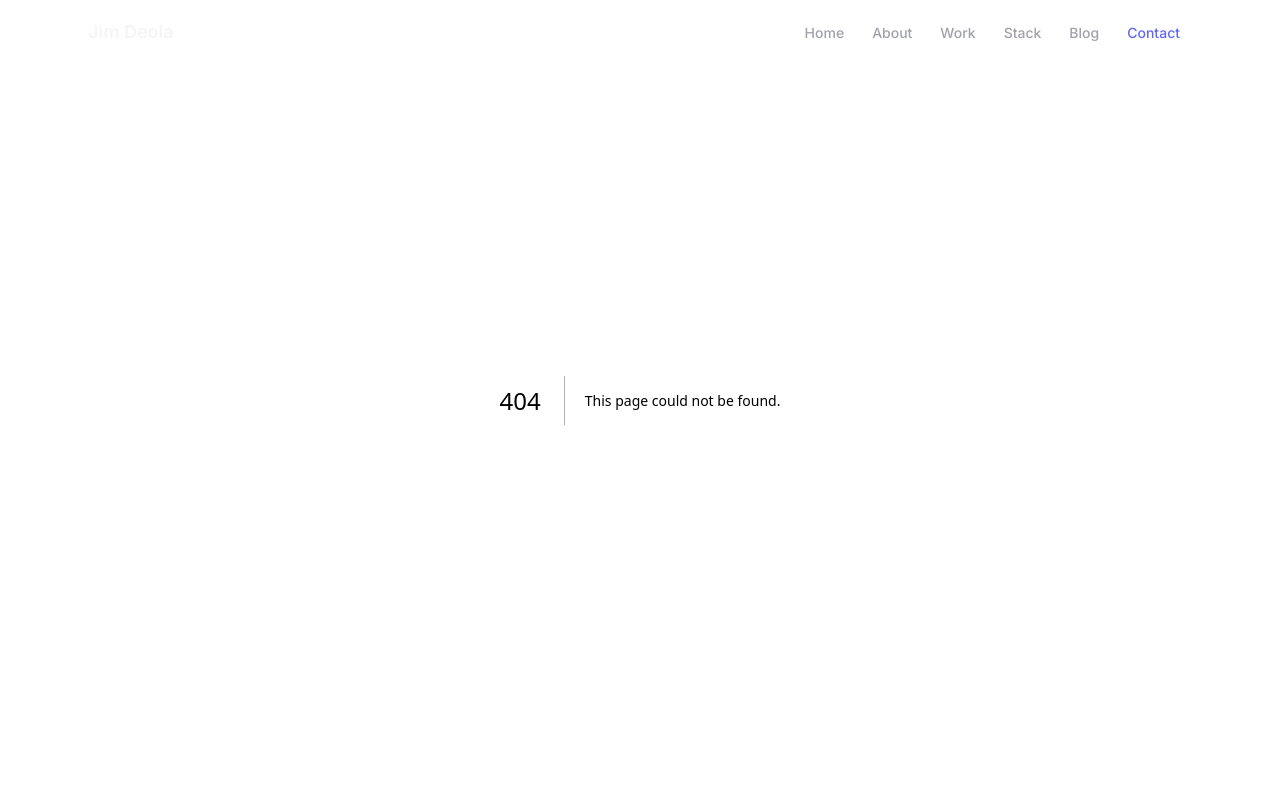
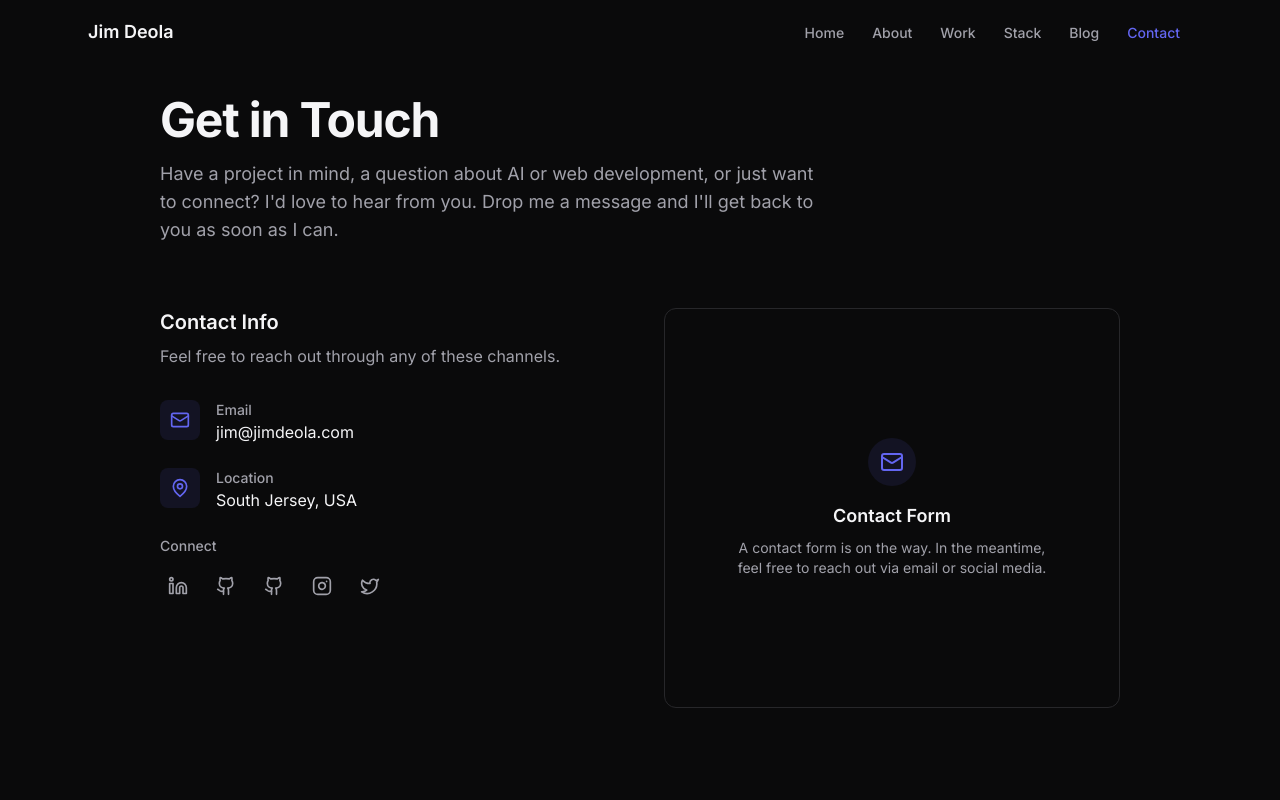
Before and after one commit to jdeola/jimdeola.com, a Next.js app: page /contact in a window 1280 px wide. Before the commit this address had no page. Shown: the top 800 px of the page. Built offline with nearby package versions, Linux system fonts and the light colour scheme.

Commit message:
feat(S03/T05): contact page layout with social links, email, form placeholder
Key files: src/app/contact/page.tsx

```diff
--- /dev/null
+++ b/src/app/contact/page.tsx
@@ -0,0 +1,108 @@
+import type { Metadata } from 'next';
+import { Mail, MapPin } from 'lucide-react';
+import { SITE_CONFIG } from '@/lib/constants';
+import { SocialLinks } from '@/components/ui/SocialLinks';
+import { AnimatedSection } from '@/components/ui/AnimatedSection';
+
+export const metadata: Metadata = {
+  title: 'Contact',
+  description:
+    'Get in touch with Jim Deola — full-stack developer, AI engineer, and founder. Reach out for web development, AI projects, or fitness coaching.',
+  openGraph: {
+    title: 'Contact | Jim Deola',
+    description:
+      'Get in touch with Jim Deola — full-stack developer, AI engineer, and founder. Reach out for web development, AI projects, or fitness coaching.',
+    url: `${SITE_CONFIG.url}/contact`,
+  },
+};
+
+export default function ContactPage() {
+  return (
+    <section className="mx-auto max-w-5xl px-4 py-24 sm:px-6 lg:px-8">
+      <AnimatedSection>
+        <h1 className="text-4xl font-bold tracking-tight text-text-primary sm:text-5xl">
+          Get in Touch
+        </h1>
+        <p className="mt-4 max-w-2xl text-lg text-text-secondary">
+          Have a project in mind, a question about AI or web development, or
+          just want to connect? I&apos;d love to hear from you. Drop me a
+          message and I&apos;ll get back to you as soon as I can.
+        </p>
+      </AnimatedSection>
+
+      <div className="mt-16 grid gap-12 lg:grid-cols-2">
+        {/* Contact Info */}
+        <AnimatedSection>
+          <div className="space-y-8">
+            <div>
+              <h2 className="text-xl font-semibold text-text-primary">
+                Contact Info
+              </h2>
+              <p className="mt-2 text-text-secondary">
+                Feel free to reach out through any of these channels.
+              </p>
+            </div>
+
+            <div className="space-y-6">
+              {/* Email */}
+              <div className="flex items-start gap-4">
+                <div className="flex h-10 w-10 shrink-0 items-center justify-center rounded-lg bg-accent/10 text-accent">
+                  <Mail className="h-5 w-5" />
+                </div>
+                <div>
+                  <p className="text-sm font-medium text-text-secondary">
+                    Email
+                  </p>
+                  <a
+                    href={`mailto:${SITE_CONFIG.email}`}
+                    className="text-text-primary transition-colors hover:text-accent"
+                  >
+                    {SITE_CONFIG.email}
+                  </a>
+                </div>
+              </div>
+
+              {/* Location */}
+              <div className="flex items-start gap-4">
+                <div className="flex h-10 w-10 shrink-0 items-center justify-center rounded-lg bg-accent/10 text-accent">
+                  <MapPin className="h-5 w-5" />
+                </div>
+                <div>
+                  <p className="text-sm font-medium text-text-secondary">
+                    Location
+                  </p>
+                  <p className="text-text-primary">{SITE_CONFIG.location}</p>
+                </div>
+              </div>
+
+              {/* Social Links */}
+              <div>
+                <p className="mb-3 text-sm font-medium text-text-secondary">
+                  Connect
+                </p>
+                <SocialLinks />
+              </div>
+            </div>
+          </div>
+        </AnimatedSection>
+
+        {/* Contact Form Placeholder */}
+        <AnimatedSection>
+          {/* ContactForm component — built in S05-T01 */}
+          <div className="flex min-h-[400px] flex-col items-center justify-center rounded-xl border border-border p-8 text-center">
+            <div className="flex h-12 w-12 items-center justify-center rounded-full bg-accent/10 text-accent">
+              <Mail className="h-6 w-6" />
+            </div>
+            <h3 className="mt-4 text-lg font-semibold text-text-primary">
+              Contact Form
+            </h3>
+            <p className="mt-2 max-w-xs text-sm text-text-secondary">
+              A contact form is on the way. In the meantime, feel free to reach
+              out via email or social media.
+            </p>
+          </div>
+        </AnimatedSection>
+      </div>
+    </section>
+  );
+}
```
